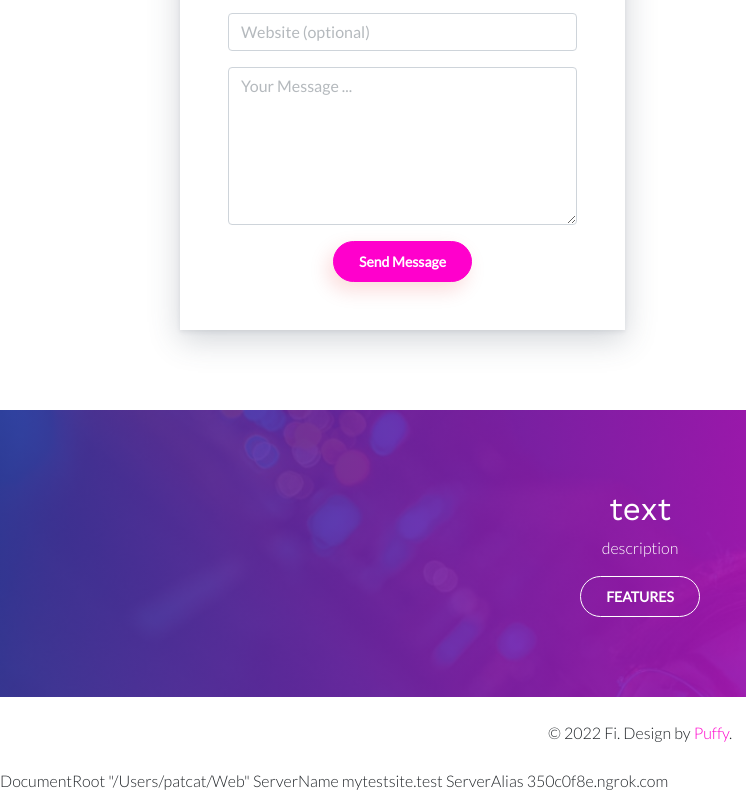
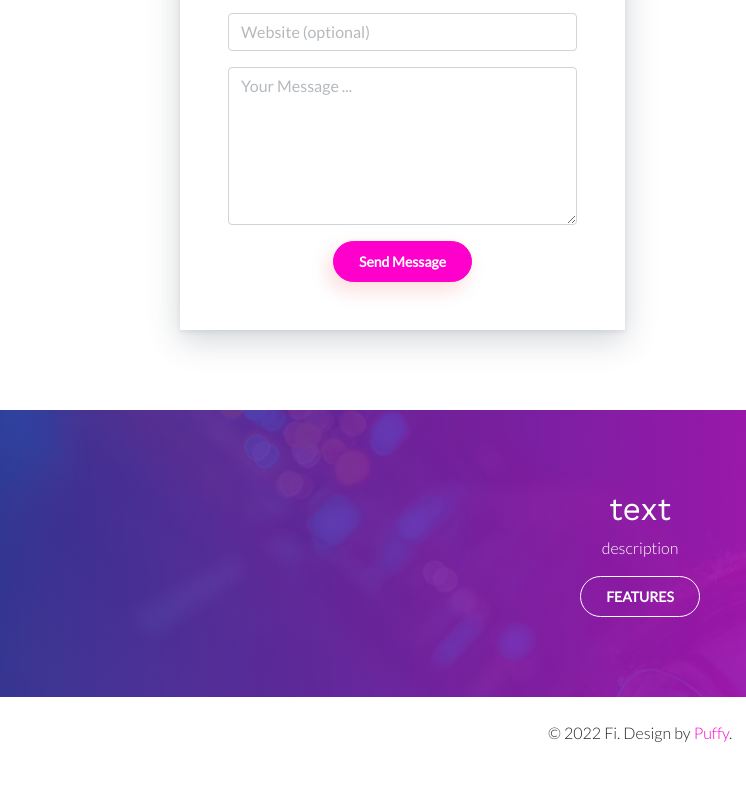
Before and after one commit to PufflyMan/fi-clone, a plain HTML site: page index.html in a window 1280 px wide. Shown: the part 6880-7673 px from the top of the page, 0-746 px from the left. After the commit the page ends 7649 px from the top, so only its background shows below. Drawn offline with nearby package versions, Linux system fonts and the light colour scheme.

Commit message:
ngrok configuration

```diff
--- a/index.html
+++ b/index.html
@@ -638,11 +638,6 @@
 
 	<!-- Main JS -->
 	<script src="js/app.min.js "></script>
-	<script src="//localhost:35729/livereload.js"></script>
-    <VirtualHost *:80>
-        DocumentRoot "/Users/patcat/Web"
-        ServerName mytestsite.test
-        ServerAlias 350c0f8e.ngrok.com
-      </VirtualHost>
+	<!-- <script src="//localhost:35729/livereload.js"></script> -->
 </body>
 </html>
```
